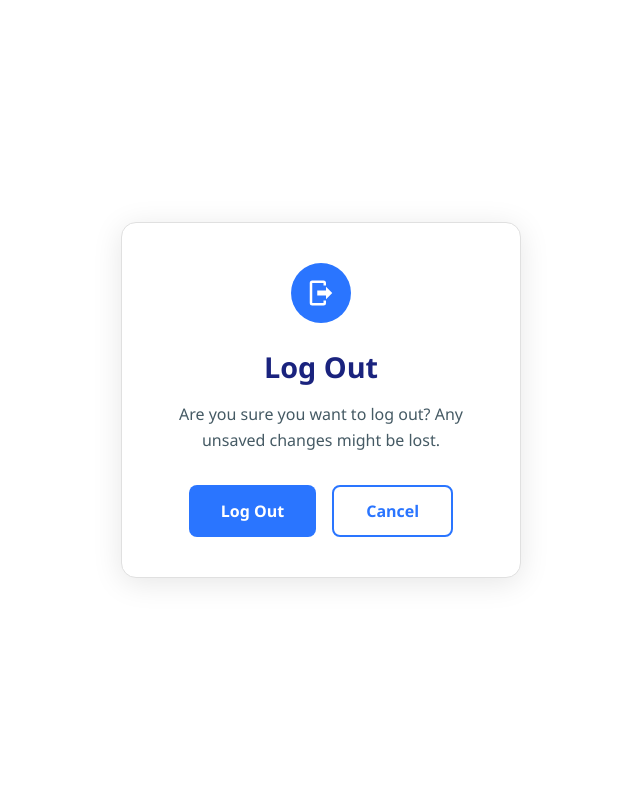
After one commit to deemath/ForgeMVC, a PHP site: the page made by app/views/Supervisor/logout.view.php in a window 1280 px wide. The commit adds this page. Shown: the whole page, without its empty margins (319-959 px from the left). Run offline with PHP 8.4, Linux system fonts and the light colour scheme; the template is opened without the code that fills it, so the values that code supplies are empty.

Commit message:
ogout view has done

```diff
--- a/app/controllers/Logout.php
+++ b/app/controllers/Logout.php
@@ -6,6 +6,10 @@
 class Logout
 {
 	use Controller;
+
+	public function Ask(){
+		$this->view('Supervisor/logout');
+	}
 
 	public function index()
 	{
--- a/app/controllers/Supervisor.php
+++ b/app/controllers/Supervisor.php
@@ -72,4 +72,5 @@ class Supervisor{
             $this->view('_404'); // Show a 404 view
         }
     }
+
 }
--- /dev/null
+++ b/app/views/Supervisor/logout.view.php
@@ -0,0 +1,130 @@
+
+
+<!DOCTYPE html>
+<html lang="en">
+<head>
+    <meta charset="UTF-8">
+    <meta name="viewport" content="width=device-width, initial-scale=1.0">
+    <title>Logout Interface</title>
+    <style>
+        * {
+            margin: 0;
+            padding: 0;
+            box-sizing: border-box;
+            font-family: 'Segoe UI', Tahoma, Geneva, Verdana, sans-serif;
+        }
+
+        body {
+            background-color: #ffffff;
+            display: flex;
+            justify-content: center;
+            align-items: center;
+            min-height: 100vh;
+        }
+
+        .logout-container {
+            background-color: #ffffff;
+            padding: 2.5rem;
+            border-radius: 15px;
+            box-shadow: 0 5px 30px rgba(0, 0, 0, 0.1);
+            text-align: center;
+            max-width: 400px;
+            width: 90%;
+            border: 1px solid #e0e0e0;
+        }
+
+        .logout-icon {
+            width: 60px;
+            height: 60px;
+            background-color: #2a75ff;
+            border-radius: 50%;
+            margin: 0 auto 1.5rem;
+            display: flex;
+            align-items: center;
+            justify-content: center;
+        }
+
+        .logout-icon svg {
+            width: 30px;
+            height: 30px;
+            fill: #ffffff;
+        }
+
+        h2 {
+            color: #1a237e;
+            margin-bottom: 1rem;
+            font-size: 1.8rem;
+        }
+
+        p {
+            color: #455a64;
+            margin-bottom: 2rem;
+            line-height: 1.6;
+        }
+
+        .button-group {
+            display: flex;
+            justify-content: center;
+            gap: 1rem;
+        }
+
+        .btn {
+            padding: 0.8rem 2rem;
+            border: none;
+            border-radius: 8px;
+            font-weight: 600;
+            cursor: pointer;
+            transition: all 0.3s ease;
+            font-size: 1rem;
+        }
+
+        .btn-logout {
+            background-color: #2a75ff;
+            color: #ffffff;
+        }
+
+        .btn-logout:hover {
+            background-color: #1a4db3;
+            transform: translateY(-1px);
+        }
+
+        .btn-cancel {
+            background-color: transparent;
+            border: 2px solid #2a75ff;
+            color: #2a75ff;
+        }
+
+        .btn-cancel:hover {
+            background-color: #f0f5ff;
+        }
+    </style>
+</head>
+<body>
+    <div class="logout-container">
+        <div class="logout-icon">
+            <svg viewBox="0 0 24 24">
+                <path d="M16 17v-3H9v-4h7V7l5 5-5 5M14 2a2 2 0 0 1 2 2v2h-2V4H5v16h9v-2h2v2a2 2 0 0 1-2 2H5a2 2 0 0 1-2-2V4a2 2 0 0 1 2-2h9z"/>
+            </svg>
+        </div>
+        <h2>Log Out</h2>
+        <p>Are you sure you want to log out? Any unsaved changes might be lost.</p>
+        <div class="button-group">
+            <button class="btn btn-logout" onclick="performLogout()">Log Out</button>
+            <button class="btn btn-cancel" onclick="cancelLogout()">Cancel</button>
+        </div>
+    </div>
+
+    <script>
+        function performLogout() {
+            // Add your logout logic here
+            alert('Logging out...');
+            window.location.href = '/login';
+        }
+
+        function cancelLogout() {
+            // Add cancel logic or redirect back
+            window.history.back();
+        }
+    </script>
+</body>
+</html>
--- a/app/views/Supervisor/navigationbar.php
+++ b/app/views/Supervisor/navigationbar.php
@@ -107,7 +107,7 @@
                         </a>
                     </li>
                     <li class="mb-4">
-                        <a class="flex items-center text-gray-700" href="#">
+                        <a class="flex items-center text-gray-700" href="<?=ROOT?>/Logout/Ask">
                             <i class="fas fa-sign-out-alt mr-3"></i>
                             <span>Logout</span>
                         </a>
```
